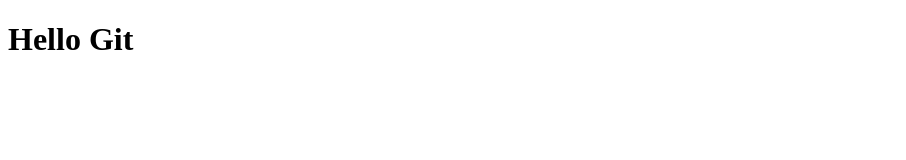
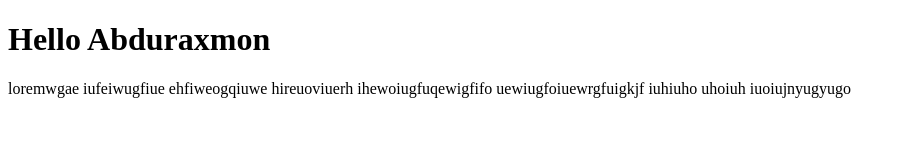
Before and after one commit to AbduraxmonBozorov/vscode-reposite, a plain HTML site: page index.html in a window 1280 px wide. Shown: the whole page, without its empty margins (0-906 px from the left). Drawn offline with Linux system fonts and the light colour scheme.

Commit message:
Update index.html
change index.html

```diff
--- a/index.html
+++ b/index.html
@@ -7,7 +7,8 @@
     <title>Document</title>
 </head>
 <body>
-    <h1>Hello Git</h1>
+    <h1>Hello Abduraxmon</h1>
+    <p>loremwgae iufeiwugfiue ehfiweogqiuwe hireuoviuerh ihewoiugfuqewigfifo uewiugfoiuewrgfuigkjf iuhiuho uhoiuh iuoiujnyugyugo </p>
 
 </body>
 </html>
```
